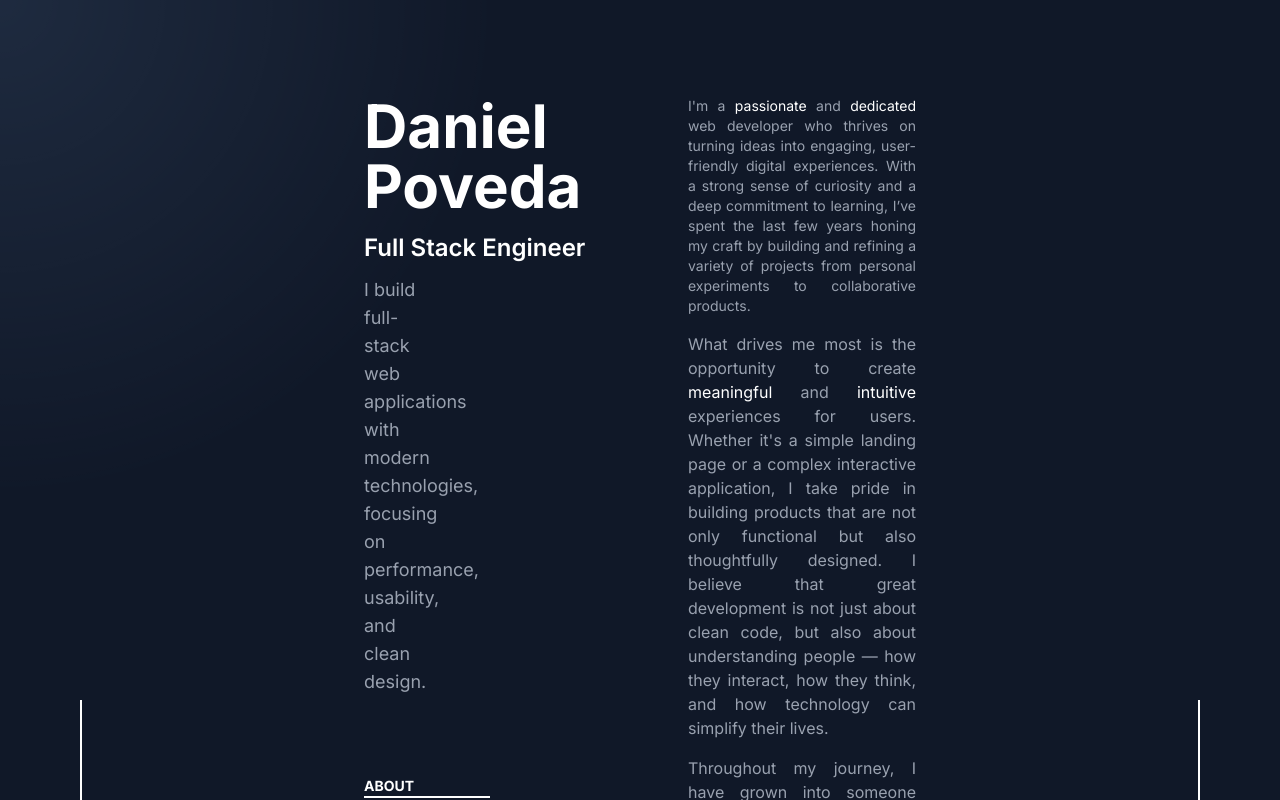
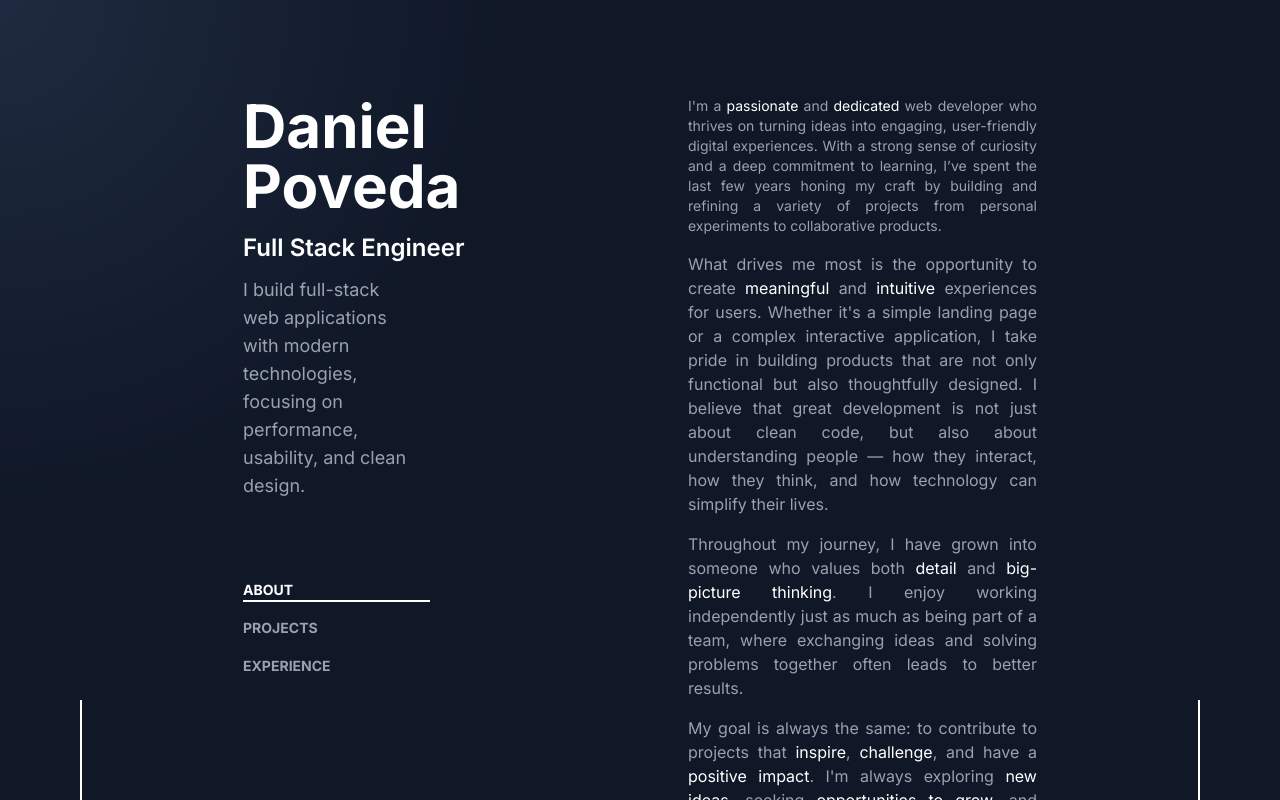
Before and after one commit to danipoav/Portfolio-Dev, a React (Vite) app: page / in a window 1280 px wide. Built offline with nearby package versions, Linux system fonts and the light colour scheme.

Commit message:
Changin resize

```diff
--- a/src/components/LeftSide.tsx
+++ b/src/components/LeftSide.tsx
@@ -43,7 +43,7 @@ export default function LeftSide() {
     };
 
     return (
-        <div className=" pt-10 md:pl-85 md:py-18 ">
+        <div className=" pt-10 lg:pl-[37%] md:py-18 ">
             <h1 className={`text-4xl font-bold md:text-6xl transition-all duration-1000 ${isVisible ? 'opacity-100 translate-y-0' : 'opacity-0 translate-y-10'}`}>Daniel Poveda</h1>
 
             <h2 className={`text-xl md:text-2xl pt-4 font-semibold transition-all duration-1000 delay-300 ${isVisible ? 'opacity-100 translate-y-0' : 'opacity-0 translate-y-10'}`}>Full Stack Engineer</h2>
--- a/src/components/RightSide.tsx
+++ b/src/components/RightSide.tsx
@@ -4,7 +4,7 @@ import ProjectsContent from "../sections/ProjectsContent";
 
 export default function RightSide() {
   return (
-    <div className="pt-10 px-6 md:pt-18 md:pr-85">
+    <div className="pt-10 px-6 md:pt-18 md:pr-0 lg:pr-[37%]">
       <AboutContent />
       <ProjectsContent />
       <ExperienceContent />
```
